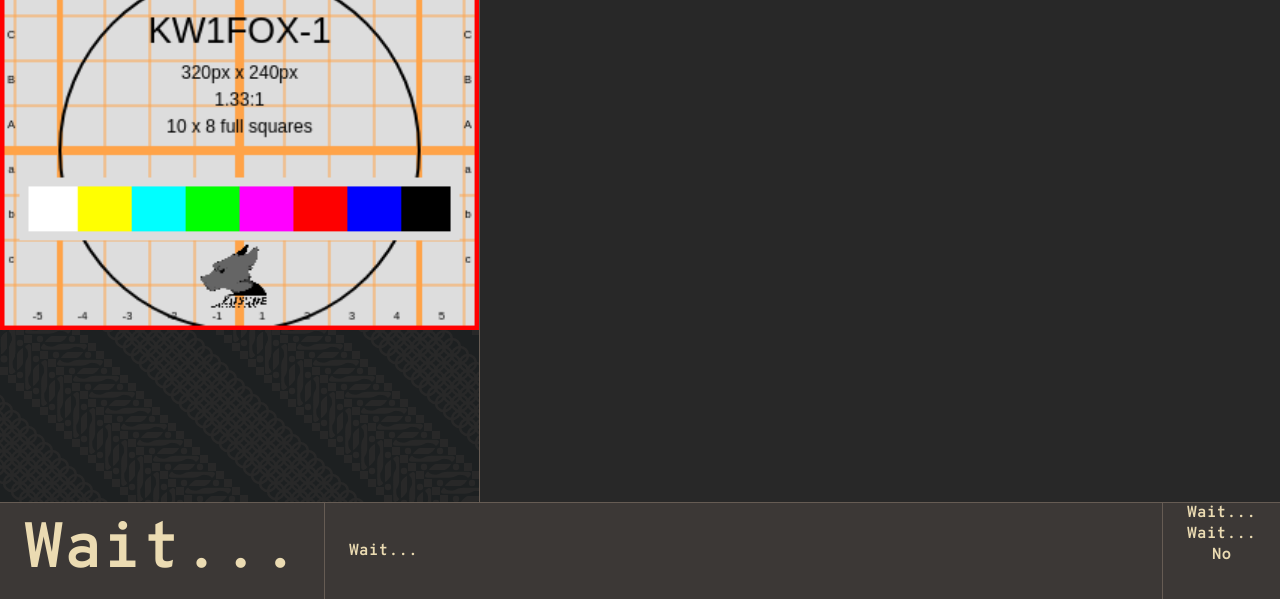
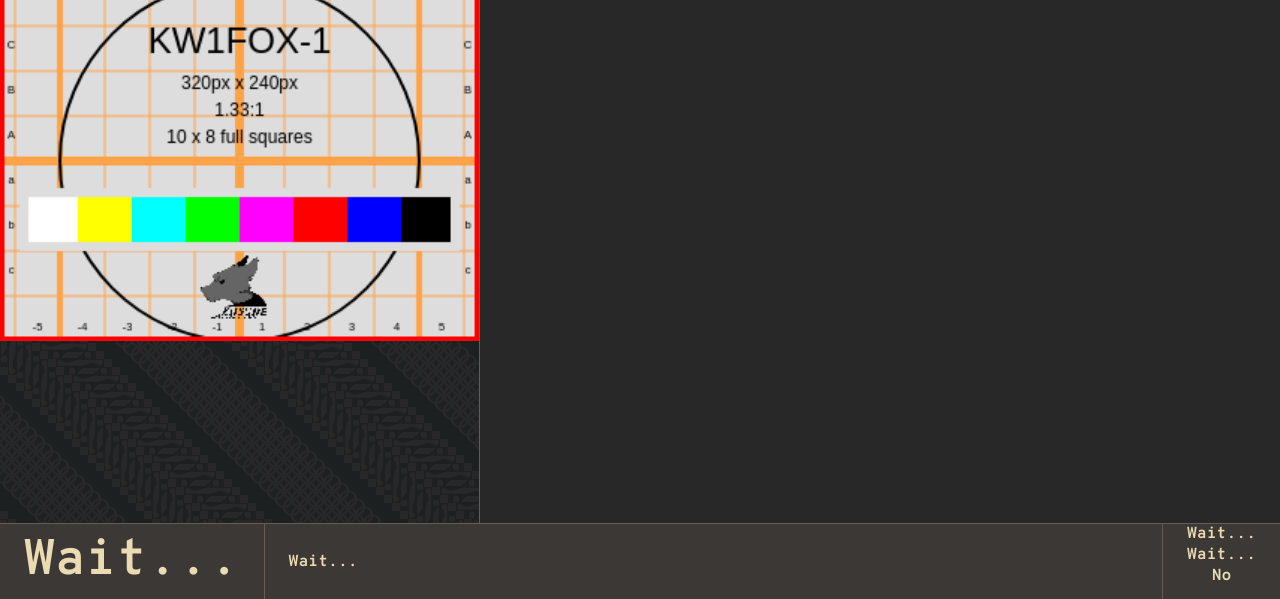
Before and after one commit to FRC-1721/AdminBot, a Flask app: page /dashboard in a window 1280 px wide. Shown: the part 201-800 px from the top of the page. Run offline with Flask 3, Linux system fonts and the light colour scheme; parts of the project's set-up code (start-up, migrations or seed data) failed here and were passed over; some libraries are stand-ins or nearby versions.

Commit message:
Fix text

```diff
--- a/admin_interface/admin_interface/static/css/main.css
+++ b/admin_interface/admin_interface/static/css/main.css
@@ -123,7 +123,7 @@
 .timerText {
   /* This is used for the timer big text */
   padding: 0;
-  font-size: 8vh;
+  font-size: 50px;
   line-height: 1.5em;
 }
 
```
